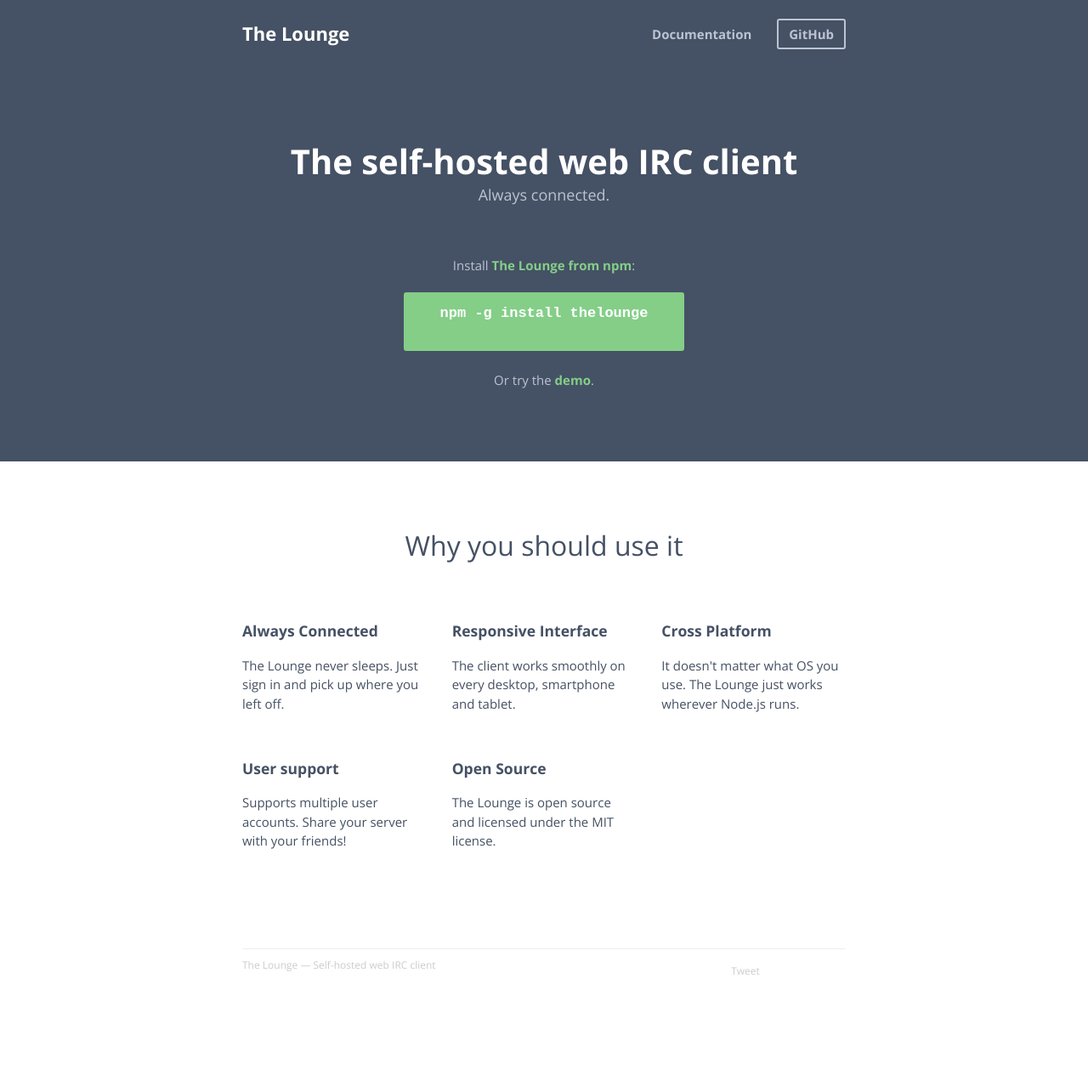
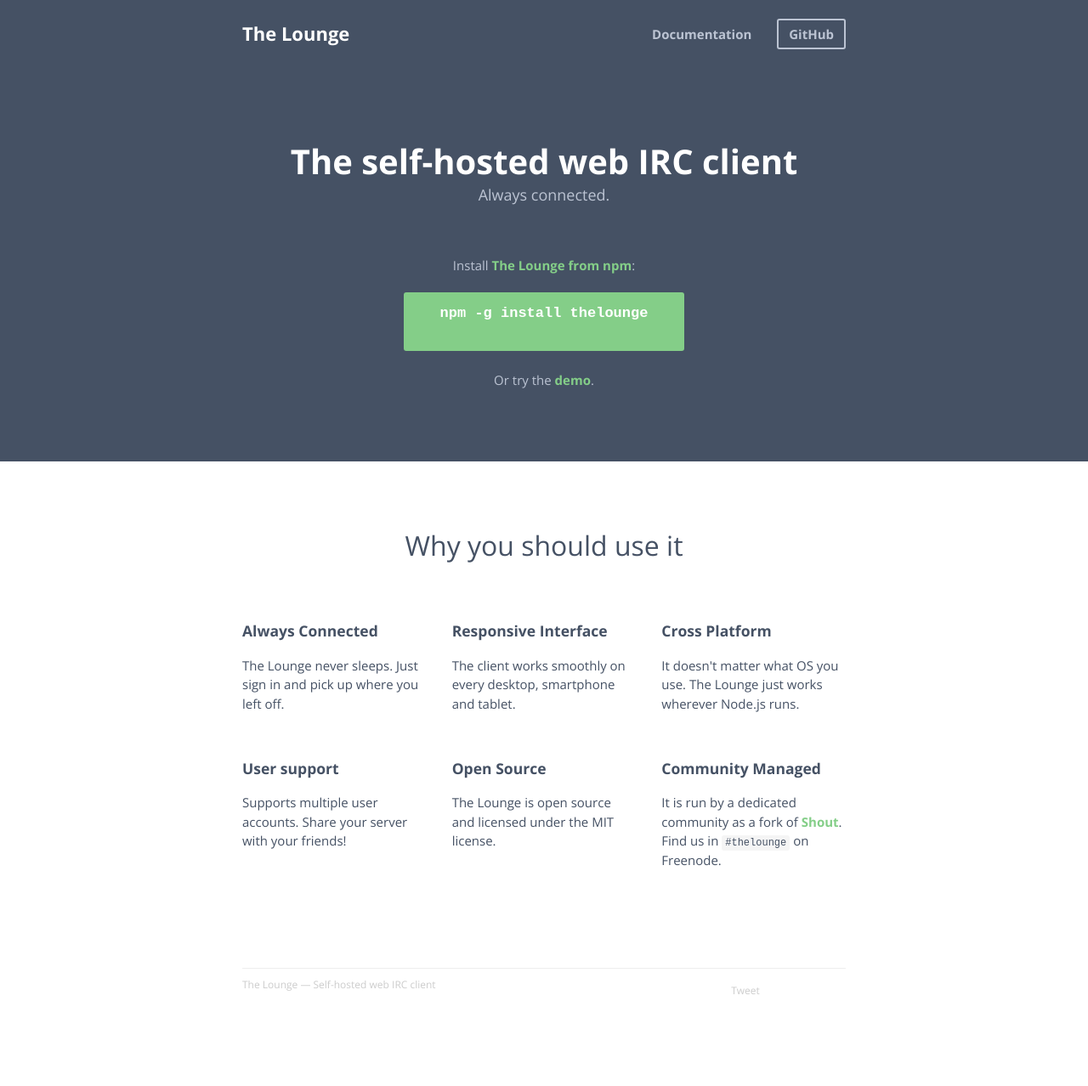
Before and after one commit to thelounge/thelounge.github.io, a Jekyll site: the page built from index.html, in a window 1280 px wide. Shown: the whole page at 85% size. Built offline with Jekyll 4.4.1, drawn with Linux system fonts in a browser that asks for light colours; Markdown is read by kramdown in place of the engine named in the settings; comment, search, counter and statistics services are not loaded; before the commit the page ends 1255 px from its top, so only the background shows below that; grey boxes are pictures that could not be loaded.

Commit message:
Add section about being a fork and community developed

```diff
--- a/index.html
+++ b/index.html
@@ -64,6 +64,10 @@
 				<h3>Open Source</h3>
 				<p>The Lounge is open source and licensed under the MIT license.</p>
 			</div>
+			<div class="col-sm-4 feature">
+				<h3>Community Managed</h3>
+				<p>It is run by a dedicated community as a fork of <a href="http://www.shout-irc.com">Shout</a>. Find us in <code>#thelounge</code> on Freenode.</p>
+			</div>
 		</div>
 	</div>
 </div>
```
